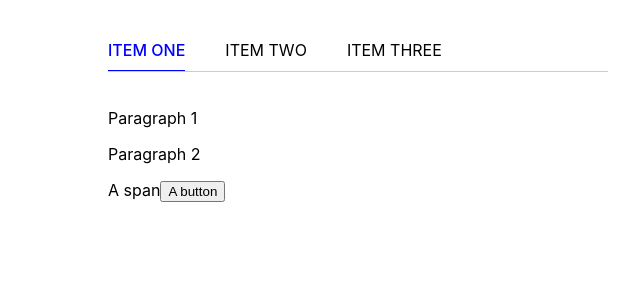
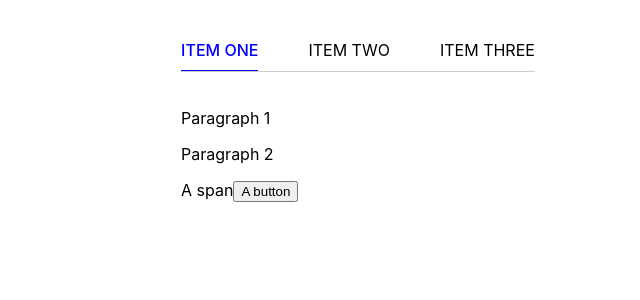
Before and after one commit to huonglt/tabs-app, a React (Create React App) app: page / in a window 1280 px wide. Shown: the top 300 px of the page, without its empty margins (282-922 px from the left). Built offline with nearby package versions, Linux system fonts and the light colour scheme.

Commit message:
remove min-width. increase margin right for all tabs except last tab

```diff
--- a/src/components/tabs/tabs.css
+++ b/src/components/tabs/tabs.css
@@ -9,7 +9,6 @@
   overflow: visible;
   display: flex;
   flex-direction: column;
-  min-width: 500px;
 }
 
 .tabs {
@@ -30,7 +29,7 @@
 }
 
 [role="tab"]:not(:last-child) {
-  margin-right: 40px;
+  margin-right: 50px;
 }
 
 [role="tab"]:hover {
```
